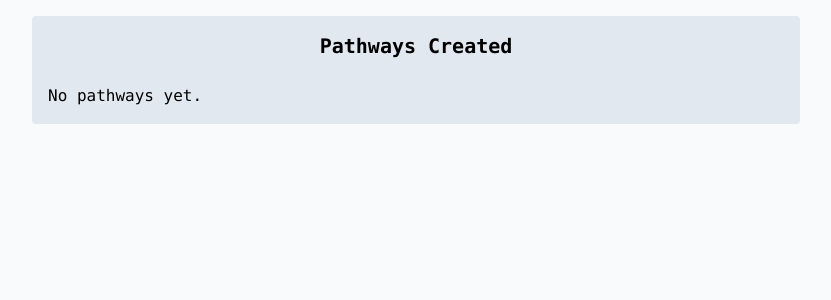
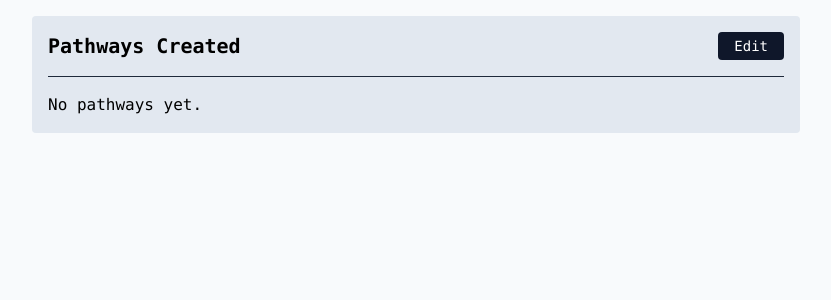
Before and after one commit to sd4483/Pathways, a Django app: page /pathways/view/ in a window 1280 px wide. Shown: the part 60-360 px from the top of the page, without its empty margins (224-1055 px from the left). Run offline with Django 4.2, Linux system fonts and the light colour scheme; data that the repository does not hold is empty.

Commit message:
Added edit to view pathways
Only pathways created by that specific user can be deleted by that user. Edit button shows and hides delete buttons

```diff
--- a/pathways/templates/pathways/view_pathway_template.html
+++ b/pathways/templates/pathways/view_pathway_template.html
@@ -3,27 +3,42 @@
 {% block content %}
     <div class="flex justify-center">
         <div class="w-full max-w-3xl mx-4 mb-4 bg-slate-200 p-4 rounded">
-            <h2 class="text-xl font-bold mb-6 text-black text-center">Pathways Created</h2>
+            <div class="divide-y divide-slate-800 mb-4">
+                <div class="flex justify-between mb-4 items-center">
+                    <div class="text-xl font-bold text-black text-center">Pathways Created</div>
+                    <button id="edit-button" class="px-4 py-1 rounded bg-slate-900 text-white text-sm hover:bg-slate-800">Edit</button>
+                </div>
+                <div class="pseudo-element"></div>
+            </div>
 
             {% for pathway in pathways %}
 
-            <div class="flex justify-between py-2 px-4 bg-slate-300 rounded text-black mb-2 align-middle">
-                <div>
-                    <a href="{% url 'resource_archive' pathway.id %}">{{ pathway.title }}</a>
+            <div class="flex items-center mb-2">
+                <div class="mr-4 hidden delete-button">
+                    {% if pathway.user == request.user %}
+                        <form method="post" action="{% url 'delete_pathway' pathway.id %}">
+                            {% csrf_token %}
+                            <button type="submit" class="bg-red-500 hover:bg-red-600 px-2 py-2 text-sm text-white rounded">Delete</button>
+                        </form>
+                    {% else %}
+                        <button disabled class="bg-gray-300 px-2 py-2 text-sm rounded cursor-not-allowed delete-tooltip" title="Pathways created by other users cannot be deleted.">Delete</button>
+                    {% endif %}
                 </div>
-                <div>
-                    <form method="post" action="{% url 'delete_pathway' pathway.id %}">
-                        {% csrf_token %}
-                        <button type="submit" class="bg-red-500 hover:bg-red-600 px-2 py-1 text-sm text-white rounded">Delete</button>
-                    </form>
+
+                <div class="flex justify-between py-2 px-4 bg-slate-300 rounded text-black items-center w-full">
+                    <div>
+                        <a class="capitalize" href="{% url 'resource_archive' pathway.id %}">{{ pathway.title }}</a>
+                    </div>
+                    <div class="text-sm text-gray-600">created by: {{ pathway.user }}</div>
                 </div>
+
             </div>
 
             {% empty %}
                 No pathways yet.
             {% endfor %}
+        </div>
 
-        </div>
     </div>
     <script>
         var deleteButtons = document.querySelectorAll('.delete-button');
@@ -34,5 +49,24 @@
                 }
             });
         });
+
+        const editButton = document.querySelector("#edit-button")
+
+        editButton.addEventListener("click", function() {
+            if (editButton.textContent === "Edit") {
+                editButton.textContent = "Cancel";
+            } else {
+                editButton.textContent = "Edit";
+            }
+            const deleteButtons = document.querySelectorAll(".delete-button");
+            deleteButtons.forEach(button => {
+                if (button.classList.contains("hidden")) {
+                    button.classList.remove("hidden");
+                } else {
+                    button.classList.add("hidden");
+                }
+            });
+        });
+
     </script>
 {% endblock %}
--- a/static/src/styles.css
+++ b/static/src/styles.css
@@ -864,6 +958,21 @@ video {
   background-color: rgb(241 245 249 / var(--tw-bg-opacity)) !important;
 }
 
+.bg-slate-900 {
+  --tw-bg-opacity: 1 !important;
+  background-color: rgb(15 23 42 / var(--tw-bg-opacity)) !important;
+}
+
+.bg-red-900 {
+  --tw-bg-opacity: 1 !important;
+  background-color: rgb(127 29 29 / var(--tw-bg-opacity)) !important;
+}
+
+.bg-gray-300 {
+  --tw-bg-opacity: 1 !important;
+  background-color: rgb(209 213 219 / var(--tw-bg-opacity)) !important;
+}
+
 .p-2 {
   padding: 0.5rem !important;
 }
```
Also changed, not shown: other parts of static/src/styles.css (+103 -0 lines).
